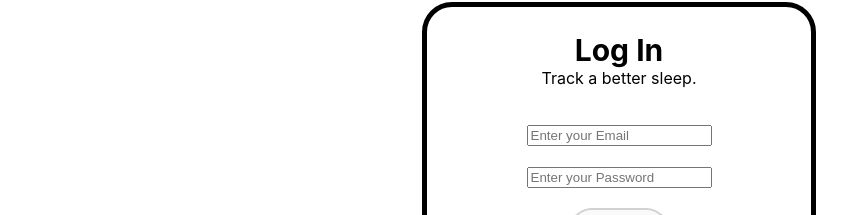
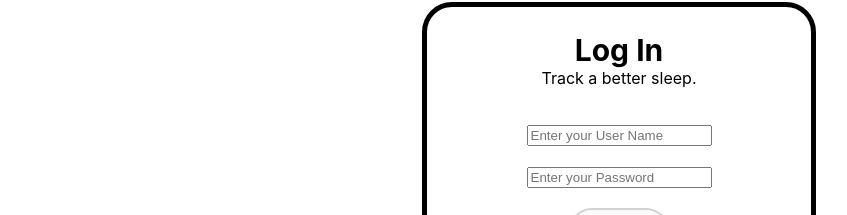
Before and after one commit to bw-sleep-tracker-1/React, a React (Create React App) app in the folder sleep-tracker/: page / in a window 1280 px wide. Shown: the part 113-328 px from the top of the page, without its empty margins (21-868 px from the left). Built offline with nearby package versions, Linux system fonts and the light colour scheme.

Commit message:
changed email input to USERNAME

```diff
--- a/sleep-tracker/src/App.js
+++ b/sleep-tracker/src/App.js
@@ -10,7 +10,7 @@ const App = () => {
   //initial state
   const [logInState, setLogInState] = useState({
 
-    email: "",
+    username: "",
     password:"",
 
   });
@@ -18,7 +18,7 @@ const App = () => {
   //state for Errors
   const [errors, setErrors] = useState({
 
-    email: "",
+    username: "",
     password:"",
 
   });
--- a/sleep-tracker/src/components/LogIn.js
+++ b/sleep-tracker/src/components/LogIn.js
@@ -42,7 +42,7 @@ const formSubmit = event => {
         console.log("success",post);
 
         setLogInState({
-            email: "",
+            username: "",
             password: "",
         })
     })
@@ -80,13 +80,13 @@ const inputChange = event => {
             <br/>
                <form onSubmit={formSubmit}>
                <input
-               className='email'
-               name='email'
-               type='email'
-               value={logInState.email}
+               className='username'
+               name='username'
+               type='text'
+               value={logInState.username}
                onChange={inputChange}
-               placeholder='Enter your Email'/><br/>
-               {errors.email.length > 0 ? <p className="error">{errors.email}</p> : null}
+               placeholder='Enter your User Name'/><br/>
+               {errors.username.length > 0 ? <p className="error">{errors.username}</p> : null}
                <br/>
                <input
                className='password'
--- a/sleep-tracker/src/validation/formSchema.js
+++ b/sleep-tracker/src/validation/formSchema.js
@@ -3,9 +3,10 @@ import * as yup from 'yup';
 
 export default yup.object().shape({
 
-  email: yup.string()
-    .email('Must be a valid email')
-    .required('Email is required'),
+  username: yup.string()
+    .required('Must be a User Name')
+    .min(6, 'minimum 6 characters'),
+
   password: yup.string()
     .required('Please provide a valid password')
     .min(6, 'minimum 6 characters'),
```
